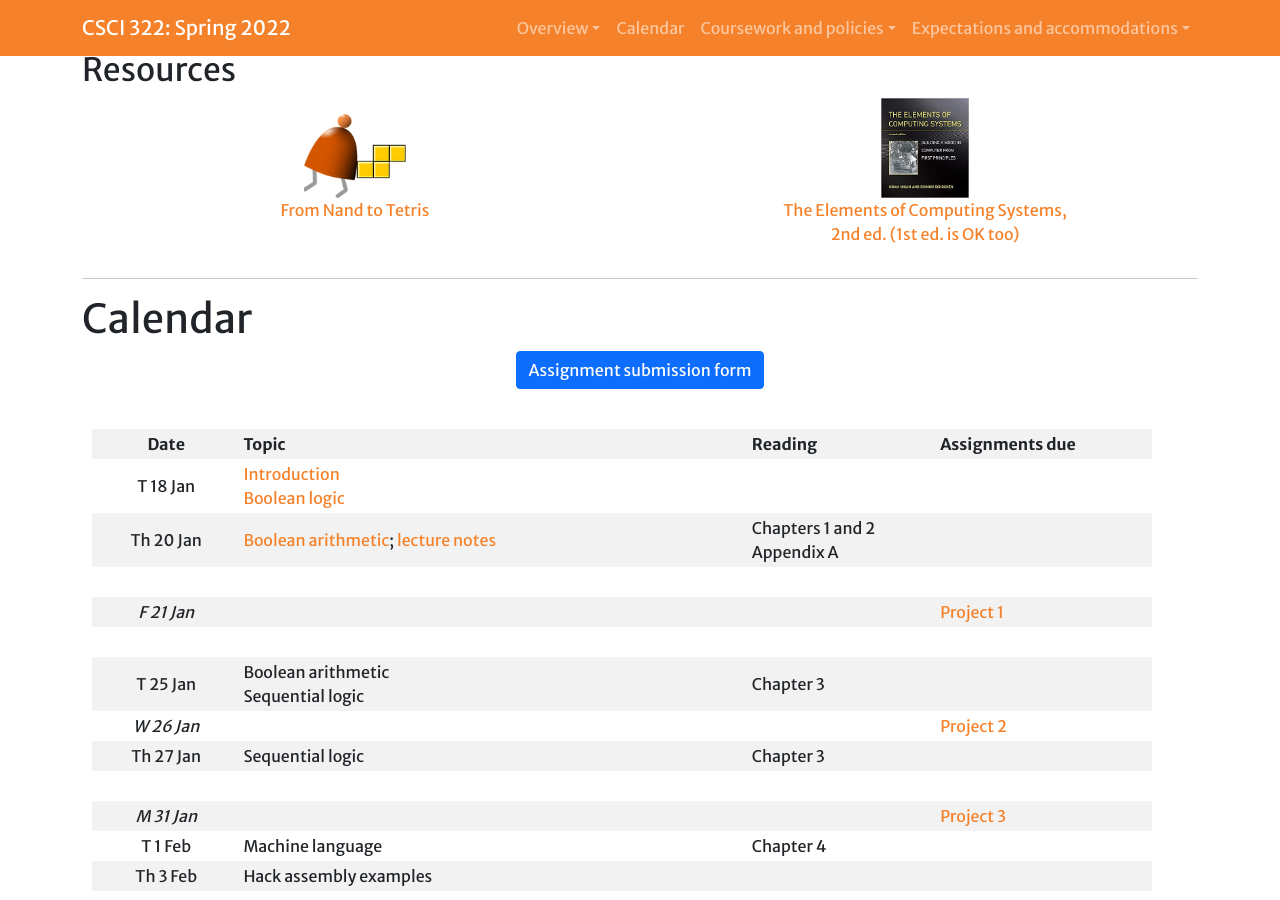
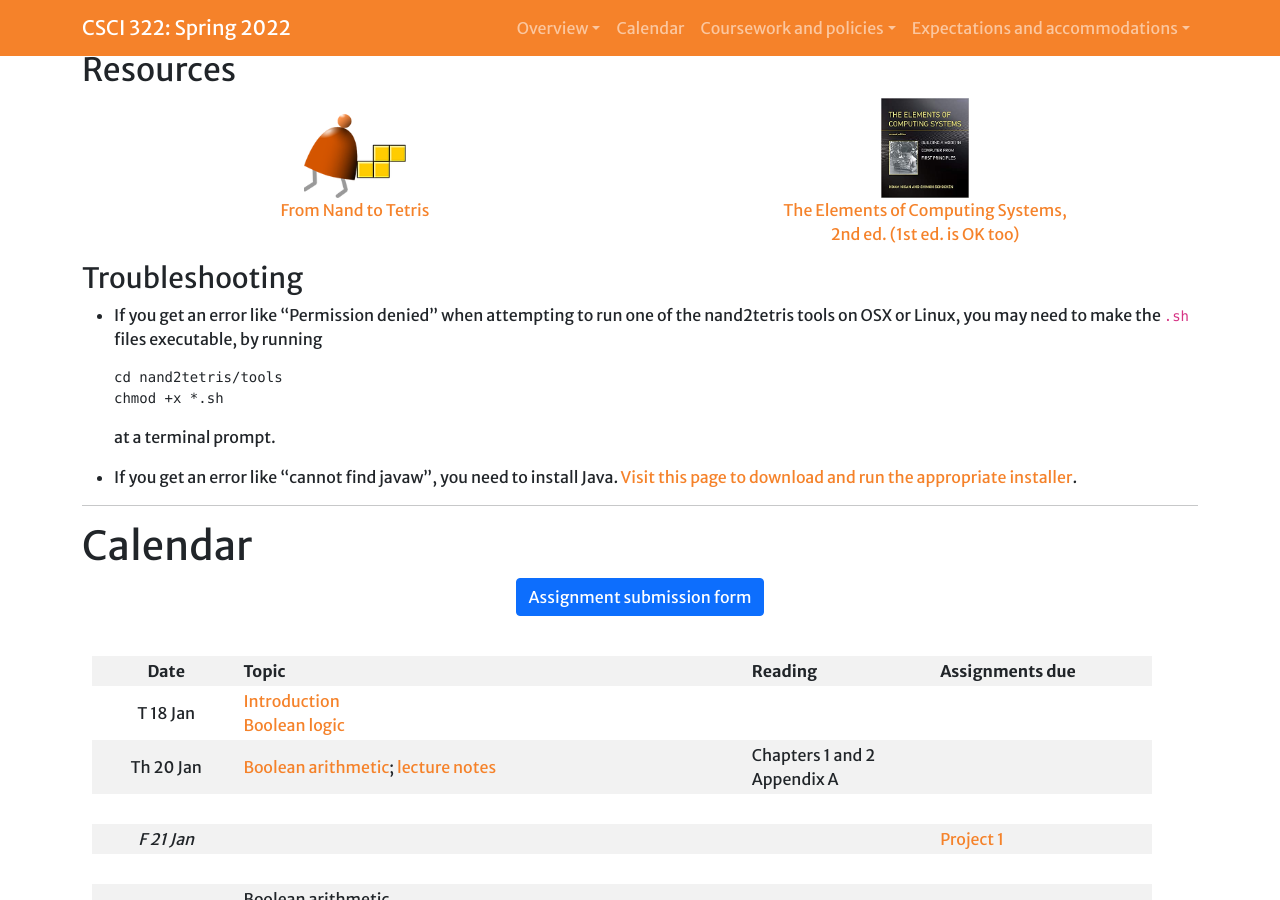
Before and after one commit to Hendrix-CS/csci322, a Jekyll site: the page built from index.md, in a window 1280 px wide and 900 px high, scrolled down 867 px. Built offline with Jekyll 4.4.1, drawn with Linux system fonts in a browser that asks for light colours; a script that is not in the unit is left out; our own code applies the rules of GitHub Pages for plain Markdown files.

Commit message:
add some troubleshooting tips

```diff
--- a/index.md
+++ b/index.md
@@ -28,6 +28,21 @@ Upon completing this course, you will be able to:
 ## <a name="resources">Resources</a>
 
 {% include resources.html content=site.resources %}
+
+### Troubleshooting
+
+- If you get an error like "Permission denied" when attempting to run
+  one of the nand2tetris tools on OSX or Linux, you may need to make
+  the `.sh` files executable, by running
+
+      cd nand2tetris/tools
+      chmod +x *.sh
+
+  at a terminal prompt.
+
+- If you get an error like "cannot find javaw", you need to install
+  Java.  [Visit this page to download and run the appropriate
+  installer](https://java.com/en/download/manual.jsp).
 
 <hr>
 
```
